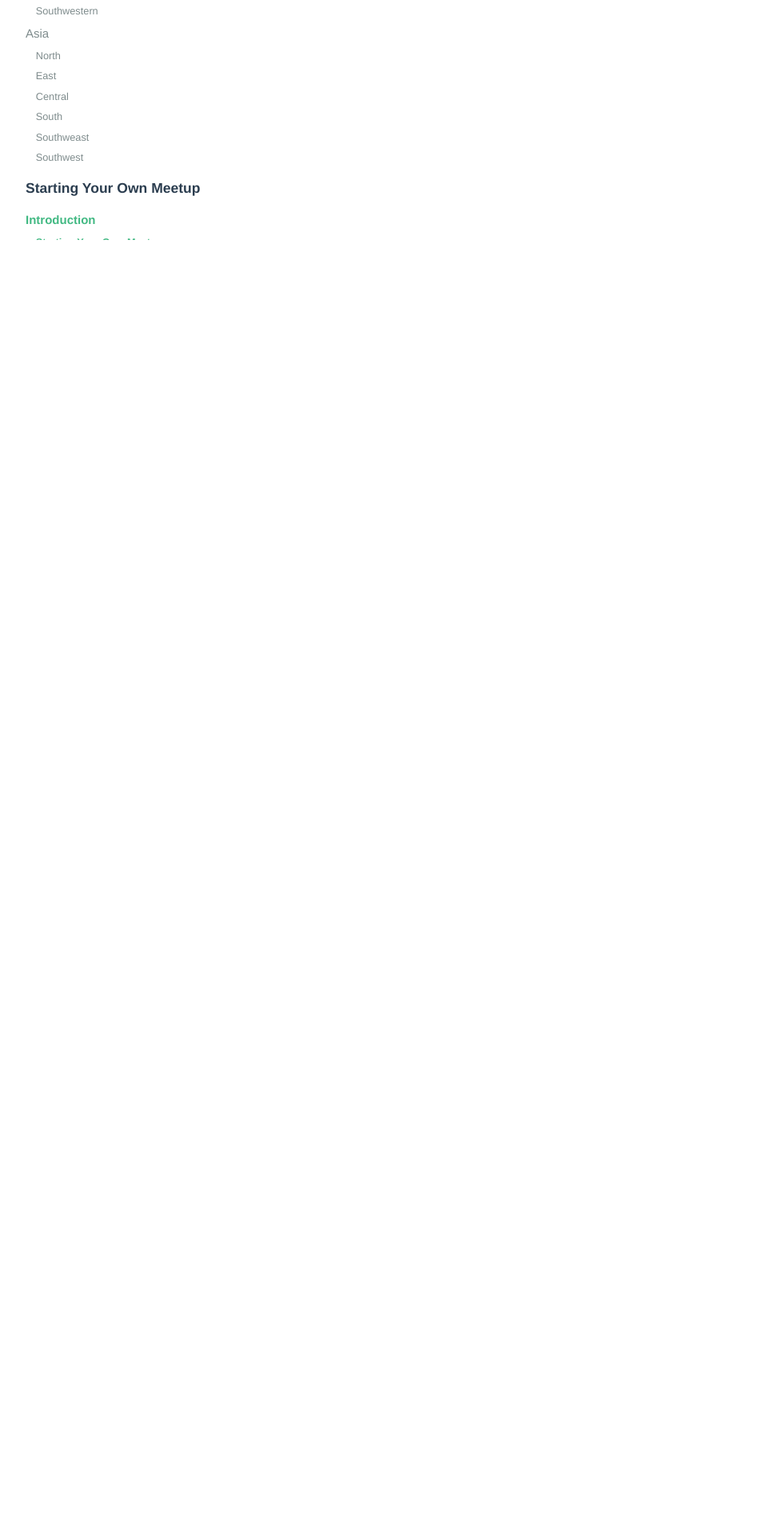
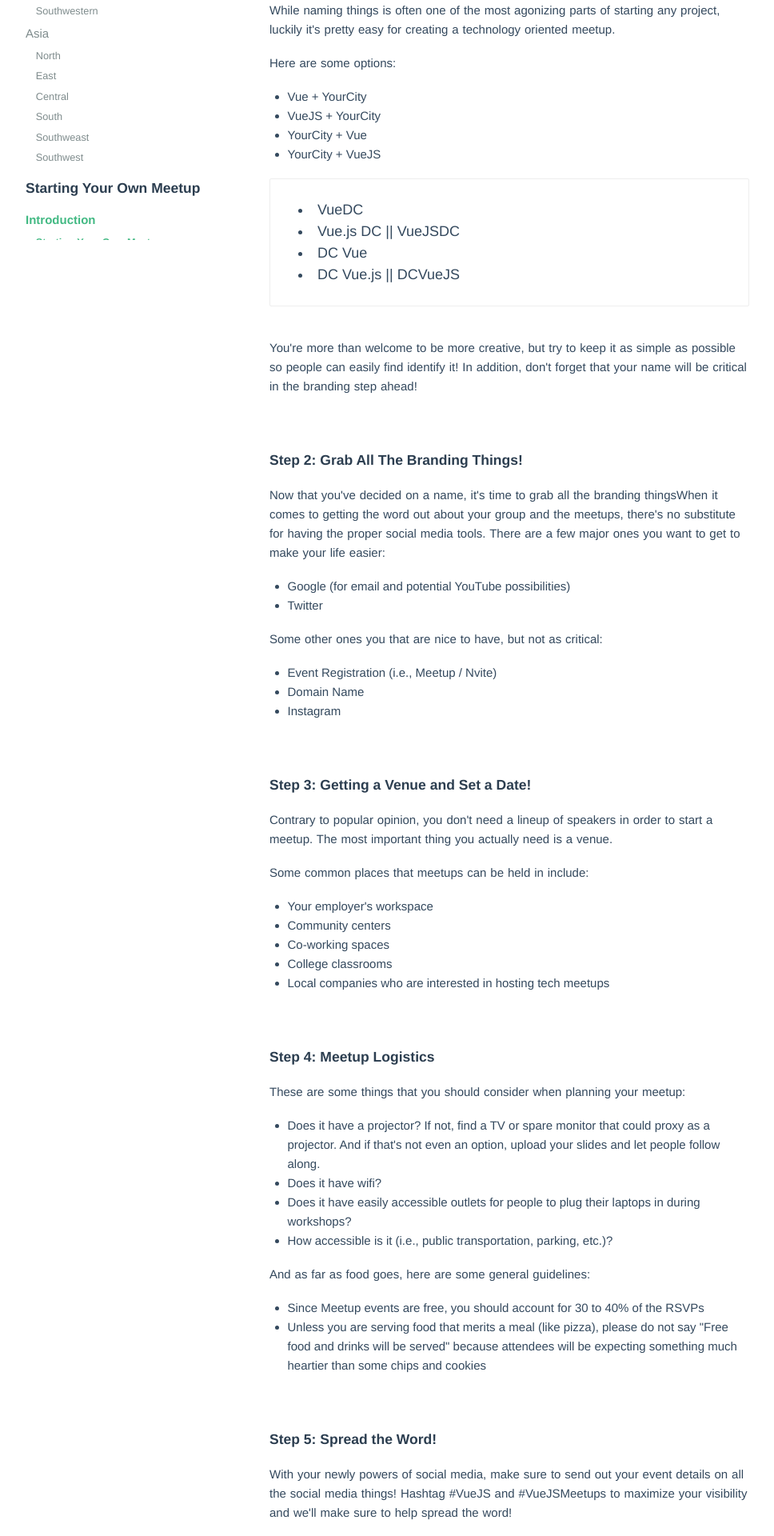
Before and after one commit to VueMeetups/vuemeetups.org, a Vue app: page / in a window 1280 px wide. Shown: the part 500-2420 px from the top of the page at 80% size, without its empty margins (28-996 px from the left). Before the commit the page ends 800 px from the top, so only its background shows below. Built offline with nearby package versions, Linux system fonts and the light colour scheme.

Commit message:
feature: Add Getting Started draft content

```diff
--- a/src/views/Home.vue
+++ b/src/views/Home.vue
@@ -1,6 +1,62 @@
 <template>
-  <div class="content">
-    <img src="../assets/logo.png">
+  <div class="content guide-with-sidebar index-guide">
+    <h1>Introduction</h1>
+    <h2>Starting Your Own Meetup</h2>
+    <p>That's exciting news! We are glad to see so many people who are enthusiastic about establishing local communities to help Vue enthusiasts and newcomers alike!</p>
+    <p class="tip">Before diving headfirst into how you start your own meetup, be sure to check and make sure there isn't already one in your area! And if there is, we can help put you in contact with the organizers if you'd like to get more involved!</p>
+    <h3>Step 1: Name Your Group</h3>
+    <p>While naming things is often one of the most agonizing parts of starting any project, luckily it's pretty easy for creating a technology oriented meetup.</p>
+    <p>Here are some options:</p>
+    <ul>
+      <li>Vue + YourCity</li>
+      <li>VueJS + YourCity</li>
+      <li>YourCity + Vue</li>
+      <li>YourCity + VueJS</li>
+    </ul>
+    <div class="demo">
+      <li>VueDC</li>
+      <li>Vue.js DC || VueJSDC</li>
+      <li>DC Vue</li>
+      <li>DC Vue.js || DCVueJS</li>
+    </div>
+    <p>You're more than welcome to be more creative, but try to keep it as simple as possible so people can easily find identify it! In addition, don't forget that your name will be critical in the branding step ahead!</p>
+    <h3>Step 2: Grab All The Branding Things!</h3>
+    <p>Now that you've decided on a name, it's time to grab all the branding thingsWhen it comes to getting the word out about your group and the meetups, there's no substitute for having the proper social media tools. There are a few major ones you want to get to make your life easier:</p>
+    <ul>
+      <li>Google (for email and potential YouTube possibilities)</li>
+      <li>Twitter</li>
+    </ul>
+    <p>Some other ones you that are nice to have, but not as critical:</p>
+    <ul>
+      <li>Event Registration (i.e., Meetup / Nvite)</li>
+      <li>Domain Name</li>
+      <li>Instagram</li>
+    </ul>
+    <h3>Step 3: Getting a Venue and Set a Date!</h3>
+    <p>Contrary to popular opinion, you don't need a lineup of speakers in order to start a meetup. The most important thing you actually need is a venue.</p>
+    <p>Some common places that meetups can be held in include:</p>
+    <ul>
+      <li>Your employer's workspace</li>
+      <li>Community centers</li>
+      <li>Co-working spaces</li>
+      <li>College classrooms</li>
+      <li>Local companies who are interested in hosting tech meetups</li>
+    </ul>
+    <h3>Step 4: Meetup Logistics</h3>
+    <p>These are some things that you should consider when planning your meetup:</p>
+    <ul>
+      <li>Does it have a projector? If not, find a TV or spare monitor that could proxy as a projector. And if that's not even an option, upload your slides and let people follow along.</li>
+      <li>Does it have wifi?</li>
+      <li>Does it have easily accessible outlets for people to plug their laptops in during workshops?</li>
+      <li>How accessible is it (i.e., public transportation, parking, etc.)?</li>
+    </ul>
+    <p>And as far as food goes, here are some general guidelines:</p>
+    <ul>
+      <li>Since Meetup events are free, you should account for 30 to 40% of the RSVPs</li>
+      <li>Unless you are serving food that merits a meal (like pizza), please do not say "Free food and drinks will be served" because attendees will be expecting something much heartier than some chips and cookies</li>
+    </ul>
+    <h3>Step 5: Spread the Word!</h3>
+    <p>With your newly powers of social media, make sure to send out your event details on all the social media things! Hashtag #VueJS and #VueJSMeetups to maximize your visibility and we'll make sure to help spread the word!</p>
   </div>
 </template>
 
@@ -9,14 +65,3 @@ export default {
 	name: 'home'
 }
 </script>
-
-<style>
-.content {
-	position: relative;
-	padding: 2.2em 0;
-	padding-left: 0px;
-	max-width: 600px;
-	margin: 0 auto;
-	padding-left: 50px;
-}
-</style>
```
